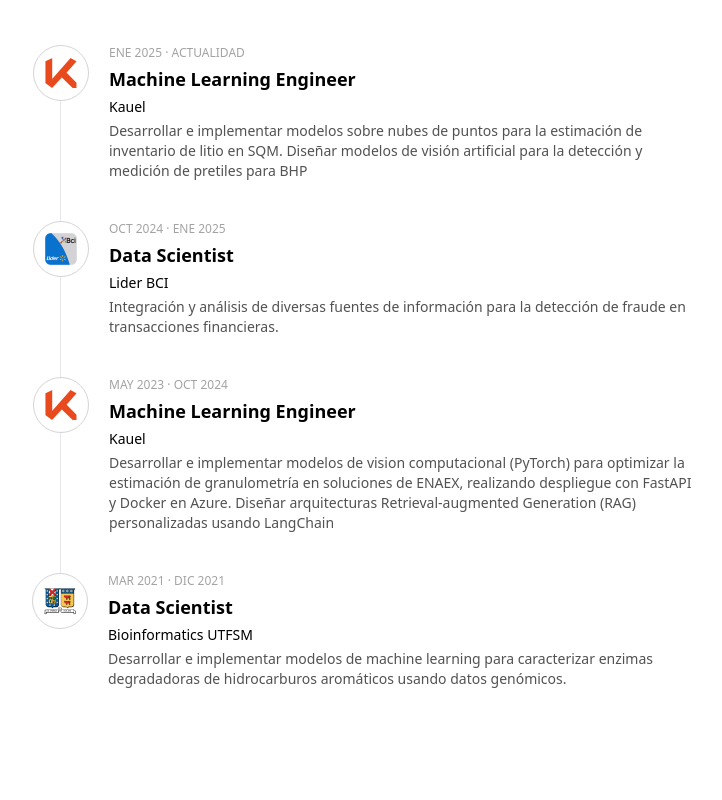
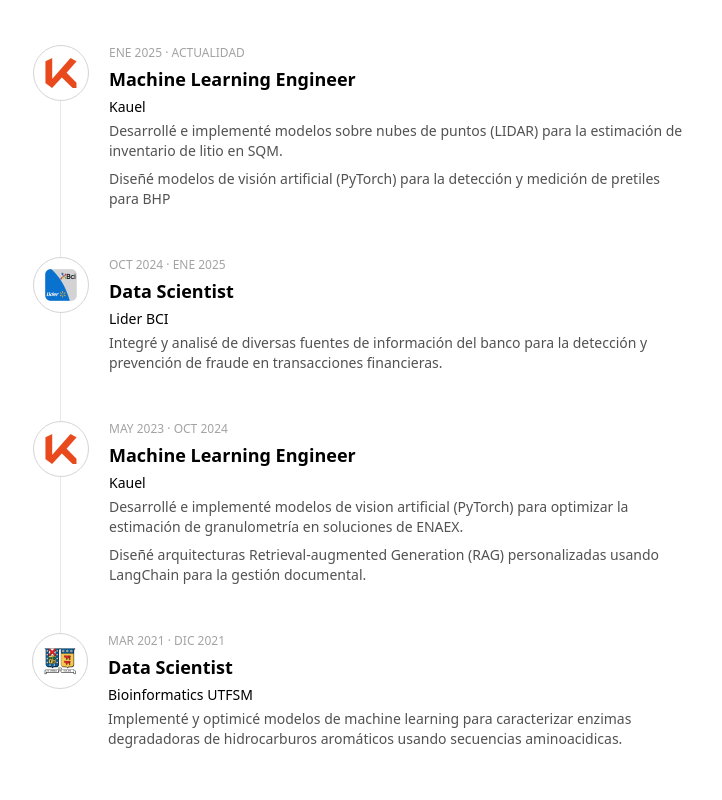
Before and after one commit to yeriel/yeriel.github.io, an Astro site: page /about in a window 1280 px wide. Shown: the part 971-1771 px from the top of the page, without its empty margins (264-986 px from the left). Built offline with nearby package versions, Linux system fonts and the light colour scheme; Astro itself is replaced by a stand-in of ours.

Commit message:
update experence format and data

```diff
--- a/src/collections/experiences.json
+++ b/src/collections/experiences.json
@@ -3,28 +3,28 @@
 		"dates": "Ene 2025 · Actualidad",
 		"role": "Machine Learning Engineer",
 		"company": "Kauel",
-		"description": "Desarrollar e implementar modelos sobre nubes de puntos para la estimación de inventario de litio en SQM. Diseñar modelos de visión artificial para la detección y medición de pretiles para BHP",
+		"description": "Desarrollé e implementé modelos sobre nubes de puntos (LIDAR) para la estimación de inventario de litio en SQM.\nDiseñé modelos de visión artificial (PyTorch) para la detección y medición de pretiles para BHP",
 		"logo": "/assets/images/experiences/kauel.ico"
 	},
 	{
 		"dates": "Oct 2024 · Ene 2025",
 		"role": "Data Scientist",
 		"company": "Lider BCI",
-		"description": "Integración y análisis de diversas fuentes de información para la detección de fraude en transacciones financieras.",
+		"description": "Integré y analisé de diversas fuentes de información del banco para la detección y prevención de fraude en transacciones financieras.",
 		"logo": "/assets/images/experiences/lbci.ico"
 	},
 	{
 		"dates": "May 2023 · Oct 2024",
 		"role": "Machine Learning Engineer",
 		"company": "Kauel",
-		"description": "Desarrollar e implementar modelos de vision computacional (PyTorch) para optimizar la estimación de granulometría en soluciones de ENAEX, realizando despliegue con FastAPI y Docker en Azure. Diseñar arquitecturas Retrieval-augmented Generation (RAG) personalizadas usando LangChain",
+		"description": "Desarrollé e implementé modelos de vision artificial (PyTorch) para optimizar la estimación de granulometría en soluciones de ENAEX.\nDiseñé arquitecturas Retrieval-augmented Generation (RAG) personalizadas usando LangChain para la gestión documental.",
 		"logo": "/assets/images/experiences/kauel.ico"
 	},
 	{
 		"dates": "Mar 2021 · Dic 2021",
 		"role": "Data Scientist",
 		"company": "Bioinformatics UTFSM",
-		"description": "Desarrollar e implementar modelos de machine learning para caracterizar enzimas degradadoras de hidrocarburos aromáticos usando datos genómicos.",
+		"description": "Implementé y optimicé modelos de machine learning para caracterizar enzimas degradadoras de hidrocarburos aromáticos usando secuencias aminoacidicas.",
 		"logo": "/assets/images/experiences/UTFSM.ico"
 	}
 ]
--- a/src/components/about-experience.astro
+++ b/src/components/about-experience.astro
@@ -8,7 +8,6 @@ const { logo, dates, role, company, description } = Astro.props;
   >
     <img src={logo} alt={company} class="w-8 h-8" />
   </div>
-
   <p
     class="text-xs uppercase text-neutral-400 dark:text-neutral-500 trackign-widest"
   >
@@ -16,7 +15,9 @@ const { logo, dates, role, company, description } = Astro.props;
   </p>
   <h3 class="my-1 text-lg font-bold dark:text-neutral-100">{role}</h3>
   <p class="mb-1 text-sm font-medium dark:text-neutral-300">{company}</p>
-  <p class="text-sm font-light text-neutral-600 dark:text-neutral-400">
-    {description}
-  </p>
+    <ul class="text-sm font-light text-neutral-600 dark:text-neutral-400">
+      {description.split('\n').map((item, index) => (
+        <li key={index} class="mb-2">{item}</li>
+      ))}
+    </ul>
 </div>
```
